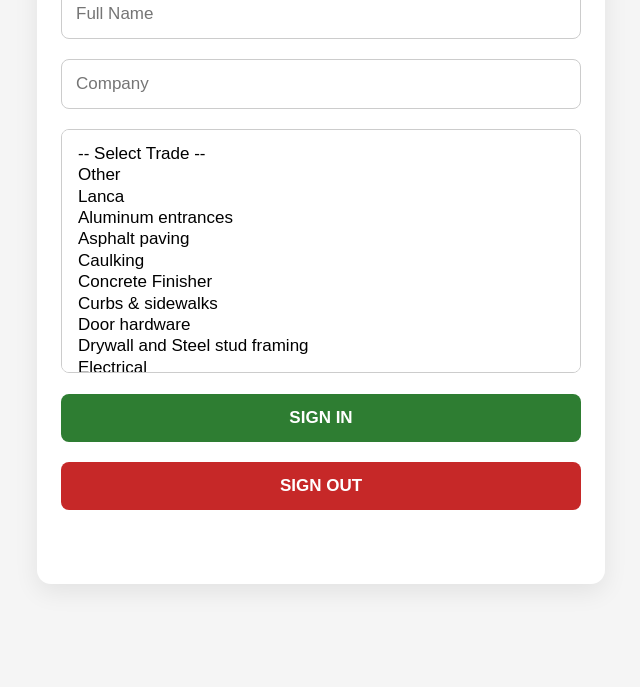
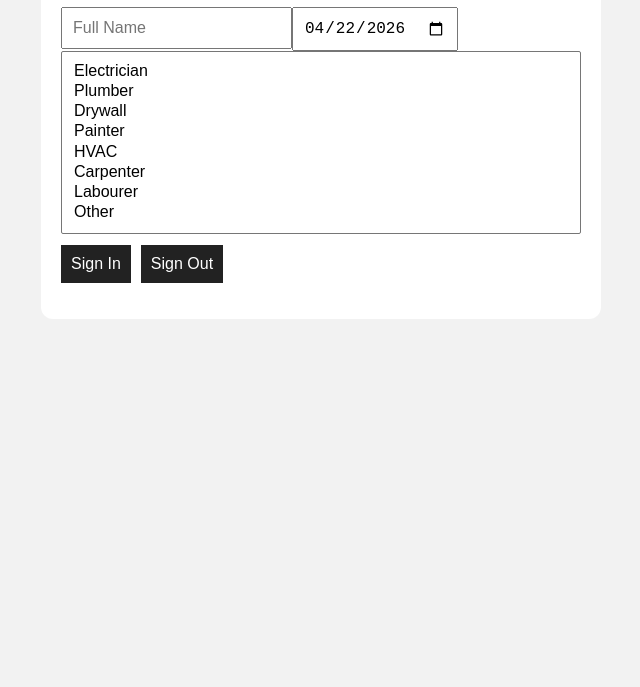
Before and after one commit to mikegeneau-boop/The-Grandview-job-sign-in, a website: page public/index.html in a window 1280 px wide. Shown: the part 113-800 px from the top of the page, without its empty margins (319-959 px from the left). Drawn offline with Linux system fonts and the light colour scheme.

Commit message:
Add files via upload

```diff
--- a/public/index.html
+++ b/public/index.html
@@ -1,87 +1,5 @@
-<!DOCTYPE html>
-<html lang="en">
-<head>
-<meta charset="UTF-8">
-<meta name="viewport" content="width=device-width, initial-scale=1.0">
-<title>Grandview Job Site Sign-In</title>
-<style>
-body{font-family:Arial,sans-serif;background:#f5f5f5;margin:0;padding:20px;text-align:center}
-.container{max-width:520px;margin:0 auto;background:#fff;padding:24px;border-radius:14px;box-shadow:0 8px 24px rgba(0,0,0,.08)}
-h2{margin-top:0;color:#333}
-input,select,button{width:100%;padding:14px;margin:10px 0;font-size:17px;border-radius:8px;box-sizing:border-box}
-input,select{border:1px solid #ccc;background:#fff} select{overflow-y:auto}
-button{border:none;color:#fff;font-weight:700;cursor:pointer}
-.signin{background:#2e7d32}.signout{background:#c62828}
-#msg{min-height:28px;margin-top:12px;font-weight:700}
-.success{color:#2e7d32}.error{color:#c62828}
-</style>
-</head>
-<body>
-<div class="container">
-<h2>Grandview Job Site Sign-In</h2>
-<input id="name" placeholder="Full Name" required>
-<input id="company" placeholder="Company" required>
-<select id="trade" required size="10">
-<option value="">-- Select Trade --</option>
-<option>Other</option>
-<option>Lanca</option>
-<option>Aluminum entrances</option>
-<option>Asphalt paving</option>
-<option>Caulking</option>
-<option>Concrete Finisher</option>
-<option>Curbs & sidewalks</option>
-<option>Door hardware</option>
-<option>Drywall and Steel stud framing</option>
-<option>Electrical</option>
-<option>Elevator system</option>
-<option>Exterior specialties</option>
-<option>Fence</option>
-<option>Finish carpentry</option>
-<option>Flooring</option>
-<option>Formwork</option>
-<option>Framing</option>
-<option>Glazing</option>
-<option>Hollow metal</option>
-<option>Hollowcore</option>
-<option>HVAC</option>
-<option>Interior specialties</option>
-<option>Landscaping</option>
-<option>Masonry</option>
-<option>Millwork</option>
-<option>Misc metals</option>
-<option>Paint</option>
-<option>Plumbing</option>
-<option>Railings</option>
-<option>Reinforcing steel</option>
-<option>Residential equipment</option>
-<option>Retaining walls</option>
-<option>Roofing</option>
-<option>Rough carpentry</option>
-<option>Siding</option>
-<option>Siteworks & site services</option>
-<option>Solid surfaces</option>
-<option>Structural steel</option>
-<option>Thermal protection</option>
-<option>Toppings</option>
-<option>Vinyl windows</option>
-<option>Waterproofing</option>
-</select>
-<button class="signin" onclick="send('Sign In')">SIGN IN</button>
-<button class="signout" onclick="send('Sign Out')">SIGN OUT</button>
-<div id="msg"></div>
-</div>
-<script>
-function send(action){
- const name=document.getElementById('name').value.trim();
- const company=document.getElementById('company').value.trim();
- const trade=document.getElementById('trade').value;
- const msg=document.getElementById('msg');
- if(!name||!company||!trade){msg.textContent='Please fill in all fields';msg.className='error';return;}
- fetch('/log',{method:'POST',headers:{'Content-Type':'application/json'},body:JSON.stringify({name,company,trade,action})})
- .then(r=>r.json())
- .then(()=>{msg.textContent='✓ '+action+' Successful';msg.className='success';})
- .catch(()=>{msg.textContent='Saved locally - server unavailable';msg.className='error';});
-}
-</script>
-</body>
-</html>
+<!doctype html><html><head><meta charset='utf-8'><title>Sign In</title><link rel='stylesheet' href='style.css'></head><body>
+<div class='card'><h1>Job Site Sign In</h1><input id='name' placeholder='Full Name'><input id='date' type='date'>
+<select id='trade' size='8'><option>Electrician</option><option>Plumber</option><option>Drywall</option><option>Painter</option><option>HVAC</option><option>Carpenter</option><option>Labourer</option><option>Other</option></select>
+<div class='row'><button onclick="submitSign('IN')">Sign In</button><button onclick="submitSign('OUT')">Sign Out</button></div><p id='msg'></p></div>
+<script src='app.js'></script></body></html>
```
Also changed, not shown: public/manager.html (+5 -36 lines).
